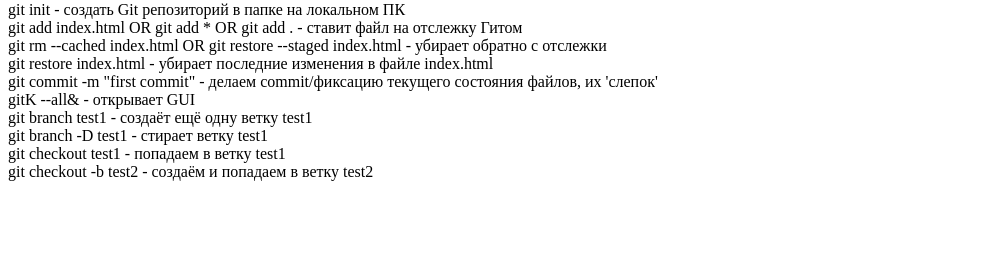
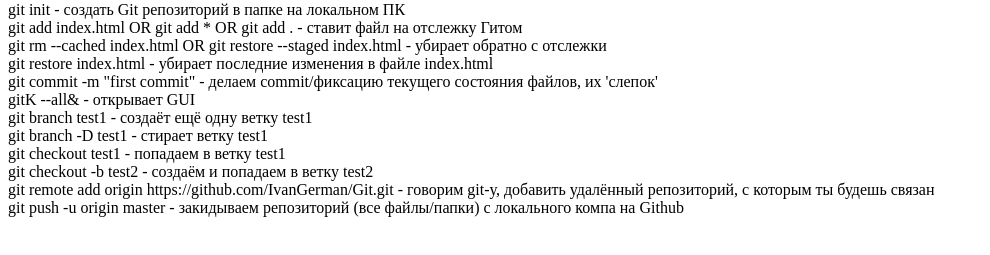
Before and after one commit to IvanGerman/Git, a plain HTML site: page index.html in a window 1280 px wide. Shown: the part 79-334 px from the top of the page, without its empty margins (0-990 px from the left). Drawn offline with Linux system fonts and the light colour scheme.

Commit message:
fourth commit

```diff
--- a/index.html
+++ b/index.html
@@ -18,8 +18,9 @@
     <div>git branch -D test1  - стирает ветку test1</div>
     <div>git checkout test1  - попадаем в ветку test1</div>
     <div>git checkout -b test2  - создаём и попадаем в ветку test2</div>
-    <div></div>
-    <div></div>
+    <div>git remote add origin https://github.com/IvanGerman/Git.git  - говорим git-у, добавить
+        удалённый репозиторий, с которым ты будешь связан </div>
+    <div>git push -u origin master  - закидываем репозиторий (все файлы/папки) с локального компа на Github</div>
     <script src="script.js"></script>
 </body>
 </html>
```
Also changed, not shown: 1 other file.
